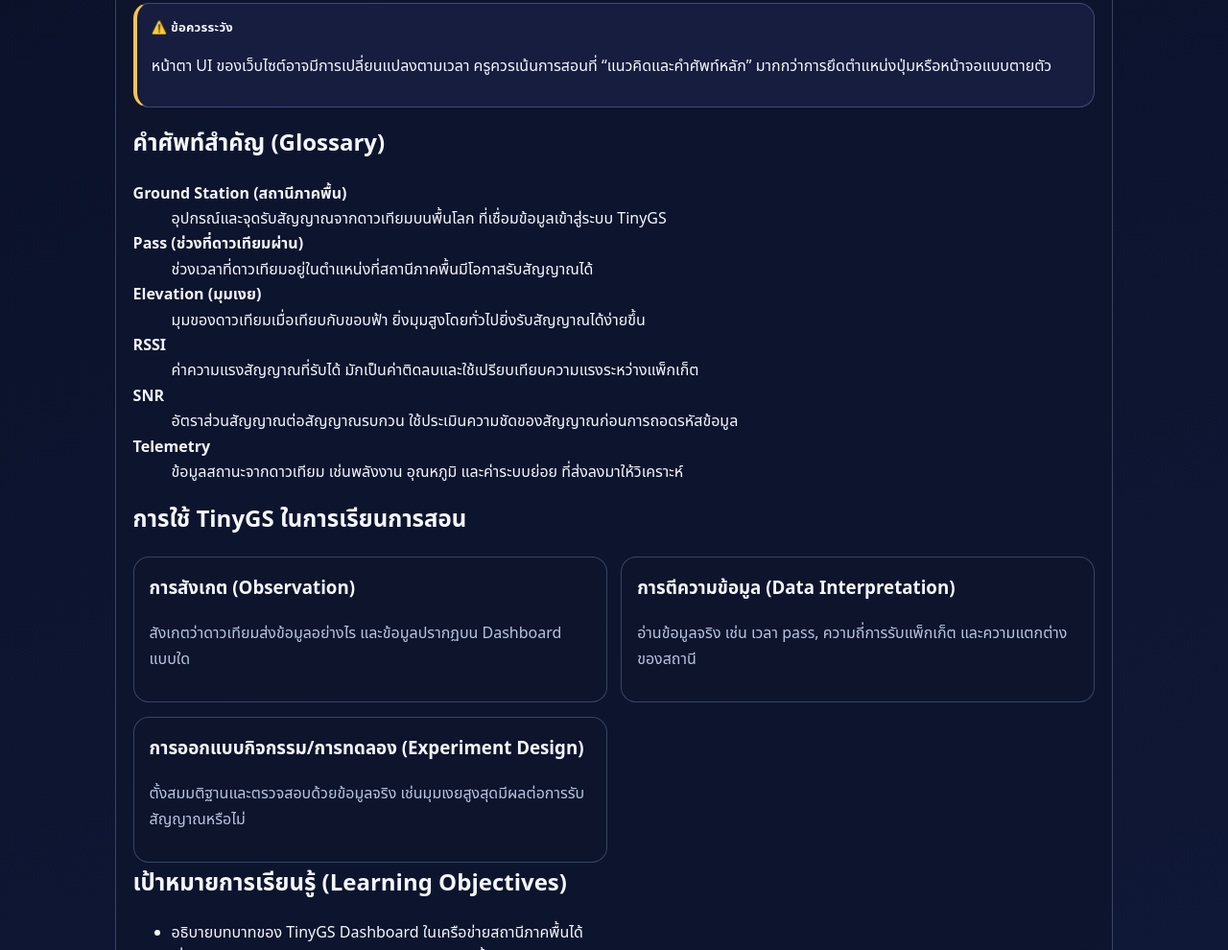
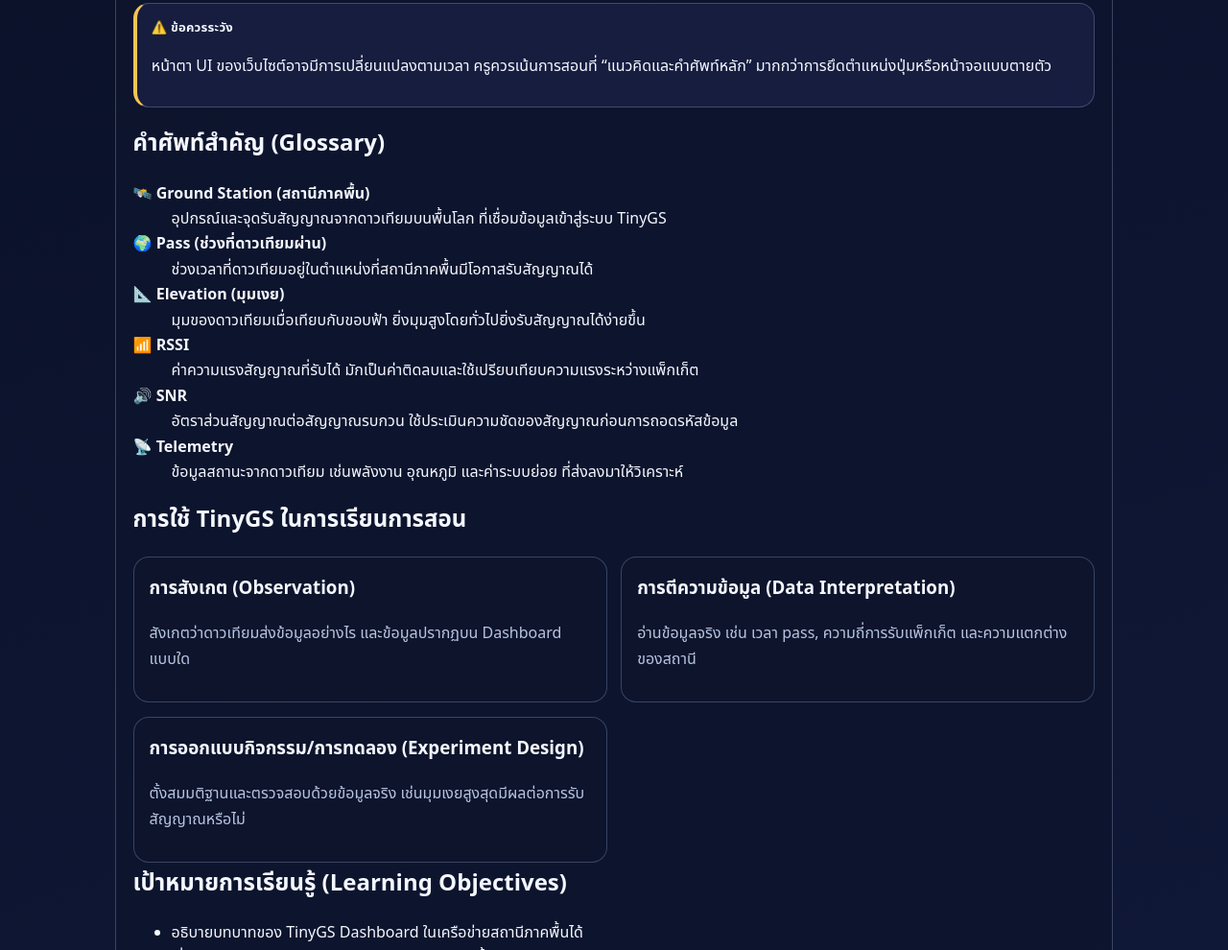
Before and after one commit to awatchar/satfinder_manual, a plain HTML site: page tinygs/01-intro.html in a window 1280 px wide. Shown: the part 1404-2394 px from the top of the page at 96% size. Drawn offline with Linux system fonts and the light colour scheme.

Commit message:
Add contextual emoji to TinyGS glossary terms

```diff
--- a/tinygs/01-intro.html
+++ b/tinygs/01-intro.html
@@ -53,22 +53,22 @@
 
         <h2>คำศัพท์สำคัญ (Glossary)</h2>
         <dl>
-          <dt><strong>Ground Station (สถานีภาคพื้น)</strong></dt>
+          <dt><strong>🛰️ Ground Station (สถานีภาคพื้น)</strong></dt>
           <dd>อุปกรณ์และจุดรับสัญญาณจากดาวเทียมบนพื้นโลก ที่เชื่อมข้อมูลเข้าสู่ระบบ TinyGS</dd>
 
-          <dt><strong>Pass (ช่วงที่ดาวเทียมผ่าน)</strong></dt>
+          <dt><strong>🌍 Pass (ช่วงที่ดาวเทียมผ่าน)</strong></dt>
           <dd>ช่วงเวลาที่ดาวเทียมอยู่ในตำแหน่งที่สถานีภาคพื้นมีโอกาสรับสัญญาณได้</dd>
 
-          <dt><strong>Elevation (มุมเงย)</strong></dt>
+          <dt><strong>📐 Elevation (มุมเงย)</strong></dt>
           <dd>มุมของดาวเทียมเมื่อเทียบกับขอบฟ้า ยิ่งมุมสูงโดยทั่วไปยิ่งรับสัญญาณได้ง่ายขึ้น</dd>
 
-          <dt><strong>RSSI</strong></dt>
+          <dt><strong>📶 RSSI</strong></dt>
           <dd>ค่าความแรงสัญญาณที่รับได้ มักเป็นค่าติดลบและใช้เปรียบเทียบความแรงระหว่างแพ็กเก็ต</dd>
 
-          <dt><strong>SNR</strong></dt>
+          <dt><strong>🔊 SNR</strong></dt>
           <dd>อัตราส่วนสัญญาณต่อสัญญาณรบกวน ใช้ประเมินความชัดของสัญญาณก่อนการถอดรหัสข้อมูล</dd>
 
-          <dt><strong>Telemetry</strong></dt>
+          <dt><strong>📡 Telemetry</strong></dt>
           <dd>ข้อมูลสถานะจากดาวเทียม เช่นพลังงาน อุณหภูมิ และค่าระบบย่อย ที่ส่งลงมาให้วิเคราะห์</dd>
         </dl>
 
```
